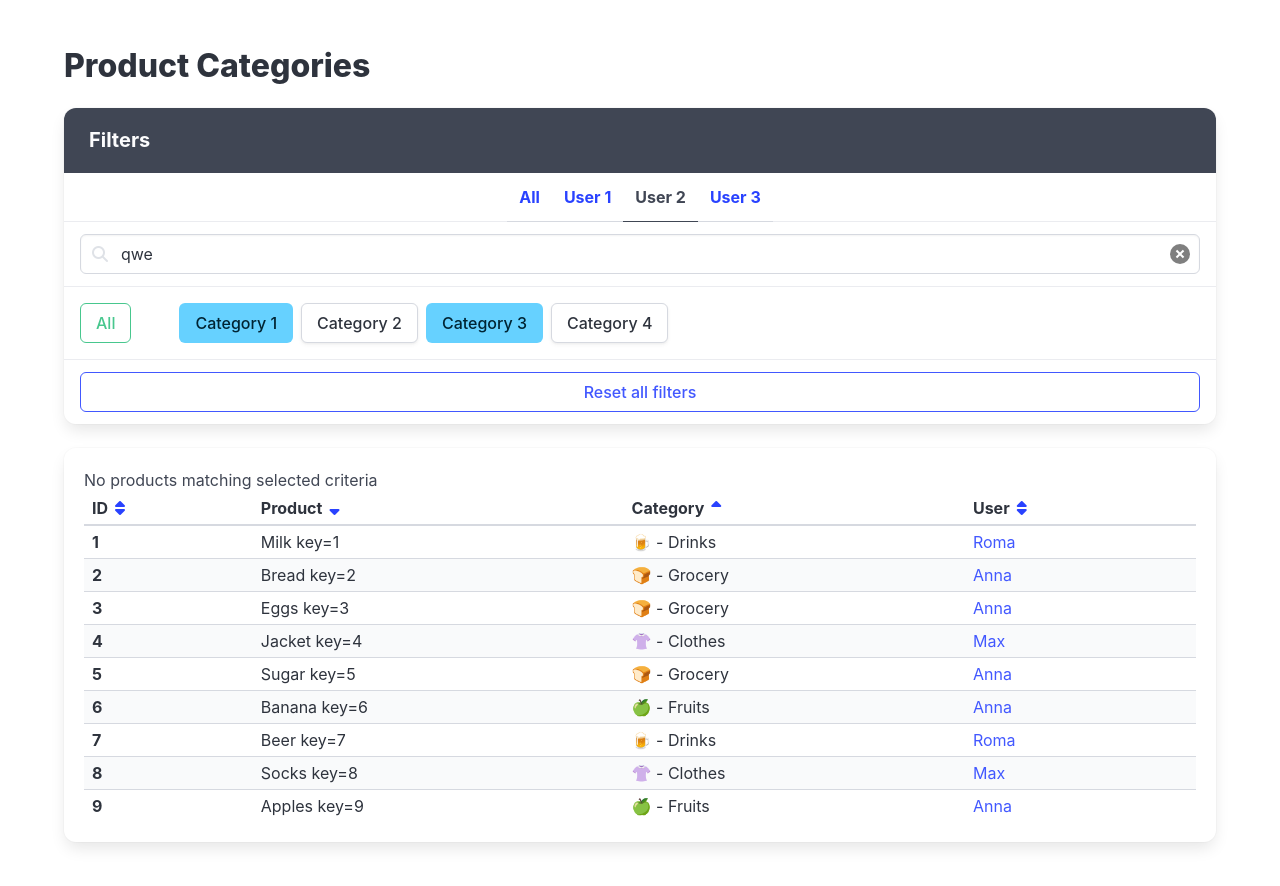
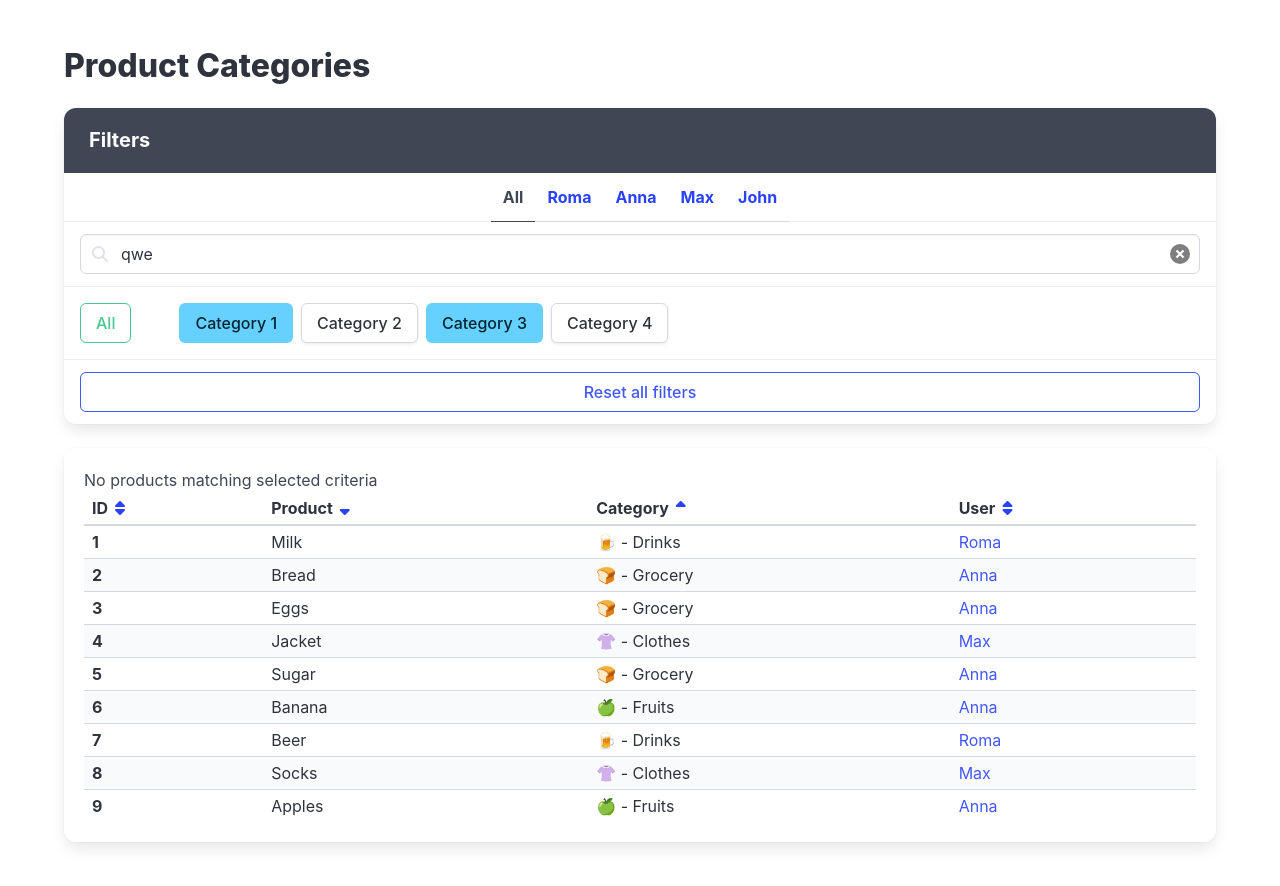
Before and after one commit to Royko7/react_product_categories_practice_git_royko7, a React (Vite) app: page / in a window 1280 px wide. Shown: the top 886 px of the page. Built offline with nearby package versions, Linux system fonts and the light colour scheme.

Commit message:
is_active user filter

```diff
--- a/src/App.jsx
+++ b/src/App.jsx
@@ -1,7 +1,7 @@
 /* eslint-disable jsx-a11y/accessible-emoji */
-import React, { useState } from 'react';
 import './App.scss';
-
+import { useState } from 'react';
+import classNames from 'classnames';
 import usersFromServer from './api/users';
 import categoriesFromServer from './api/categories';
 import productsFromServer from './api/products';
@@ -15,12 +15,20 @@ const products = productsFromServer.map(product => {
   return { ...product, category, user };
 });
 
+function getVisibleProducts(allProducts, userId) {
+  let result = allProducts;
+
+  if (userId) {
+    result = result.filter(product => product.user.id === userId);
+  }
+
+  return result;
+}
+
 export const App = () => {
-  const [product, setProduct] = useState('');
+  const [selectedUser, setSelectedUser] = useState(0);
 
-  const visibleProducts = products;
-
-  console.log(visibleProducts);
+  const visibleProducts = getVisibleProducts(products, selectedUser);
 
   return (
     <div className="section">
@@ -32,21 +40,29 @@ export const App = () => {
             <p className="panel-heading">Filters</p>
 
             <p className="panel-tabs has-text-weight-bold">
-              <a data-cy="FilterAllUsers" href="#/">
+              <a
+                data-cy="FilterAllUsers"
+                onClick={() => setSelectedUser(0)}
+                href="#/"
+                className={classNames({ 'is-active': selectedUser === 0 })}
+              >
                 All
               </a>
-
-              <a data-cy="FilterUser" href="#/">
-                User 1
-              </a>
-
-              <a data-cy="FilterUser" href="#/" className="is-active">
-                User 2
-              </a>
-
-              <a data-cy="FilterUser" href="#/">
-                User 3
-              </a>
+              {usersFromServer.map(user => (
+                <a
+                  data-cy="FilterUser"
+                  href="#/"
+                  className={classNames({
+                    'is-active': user.id === selectedUser,
+                  })}
+                  key={user.id}
+                  onClick={() => {
+                    setSelectedUser(user.id);
+                  }}
+                >
+                  {user.name}
+                </a>
+              ))}
             </p>
 
             <div className="panel-block">
@@ -178,15 +194,12 @@ export const App = () => {
 
             <tbody>
               {visibleProducts.map(item => (
-                <tr data-cy="Product">
+                <tr data-cy="Product" key={item.id}>
                   <td className="has-text-weight-bold" data-cy="ProductId">
                     {item.id}
                   </td>
 
-                  <td data-cy="ProductName">
-                    {' '}
-                    {item.name} key={item.id}
-                  </td>
+                  <td data-cy="ProductName">{item.name}</td>
                   <td data-cy="ProductCategory">
                     {item.category.icon} - {item.category.title}
                   </td>
```
